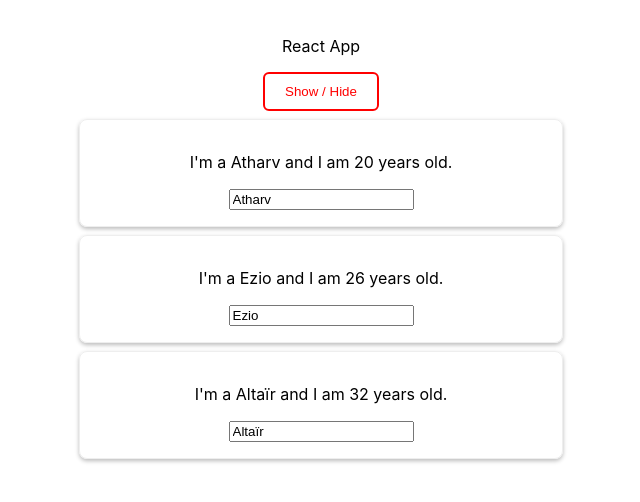
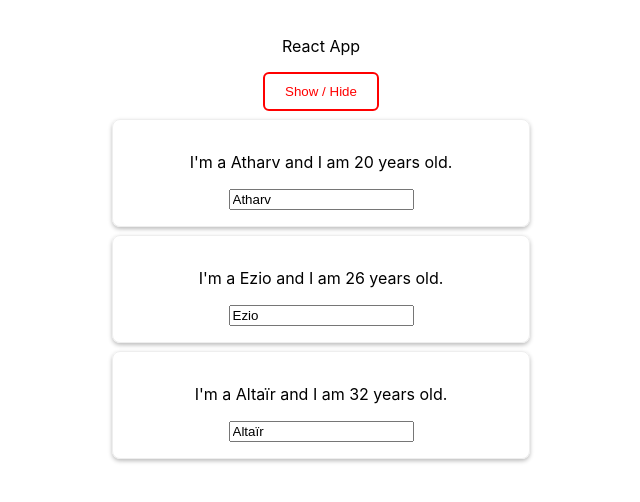
Before and after one commit to 3atharvkurdukar/udemy-react, a React (Create React App) app: page / in a window 1280 px wide. Both pictures are taken after a click on the button "Show / Hide". Shown: the top 502 px of the page, without its empty margins (319-959 px from the left). Built offline with nearby package versions, Linux system fonts and the light colour scheme.

Commit message:
Using styled-components packaage for styling

```diff
--- a/package.json
+++ b/package.json
@@ -9,7 +9,8 @@
     "radium": "^0.26.0",
     "react": "^16.12.0",
     "react-dom": "^16.12.0",
-    "react-scripts": "3.3.1"
+    "react-scripts": "3.3.1",
+    "styled-components": "^5.0.1"
   },
   "scripts": {
     "start": "react-scripts start",
--- a/src/App.js
+++ b/src/App.js
@@ -1,6 +1,5 @@
 import React, { Component } from 'react';
 import './App.css';
-import Radium, { StyleRoot } from 'radium';
 import Person from './Person/Person';
 
 class App extends Component {
@@ -93,7 +92,6 @@ class App extends Component {
     }
 
     return (
-      <StyleRoot>
       <div className="App">
         <br />
         <p className={classes.join(' ')}>React App</p>
@@ -102,9 +100,8 @@ class App extends Component {
           onClick={this.togglePersonsHandler}>Show / Hide</button>
         {persons}
       </div>
-      </StyleRoot>
     );
   }
 }
 
-export default Radium(App);
+export default App;
--- a/src/Person/Person.js
+++ b/src/Person/Person.js
@@ -1,21 +1,31 @@
 import React from 'react';
-import Radium from 'radium';
-import './Person.css';
+import styled from 'styled-components';
+// import './Person.css';
+
+const StyledDiv = styled.div`
+  width: 30%;
+  margin: 8px auto;
+  border: 1px solid #eee;
+  border-radius: 8px;
+  box-shadow: 0 2px 4px  #bcbcbc;
+  padding: 16px;
+  text-align: center;
+
+  '@media (min-width: 500px)': {
+    width: '450px'
+  }
+`;
+
 
 // 'props' includes the tag attributes and inner content as 'children' property
 const person = (props) => {
 
-    const personStyle = {
-        '@media (min-width: 500px)': {
-            width: '450px'
-        }
-    };
-    return (
-        <div className="Person" style={personStyle}>
-            <p onClick={props.click}>I'm a {props.name} and I am {props.age} years old.</p>
-            <p>{props.children}</p>
-            <input onChange={props.change} value={props.name} />
-        </div>
-    );
+  return (
+    <StyledDiv>
+      <p onClick={props.click}>I'm a {props.name} and I am {props.age} years old.</p>
+      <p>{props.children}</p>
+      <input onChange={props.change} value={props.name} />
+    </StyledDiv>
+  );
 }
-export default Radium(person);
+export default person;
```
Also changed, not shown: 1 other file (tests, documents, lock files or other folders). Lines whose indentation alone changed are shown as unchanged.
